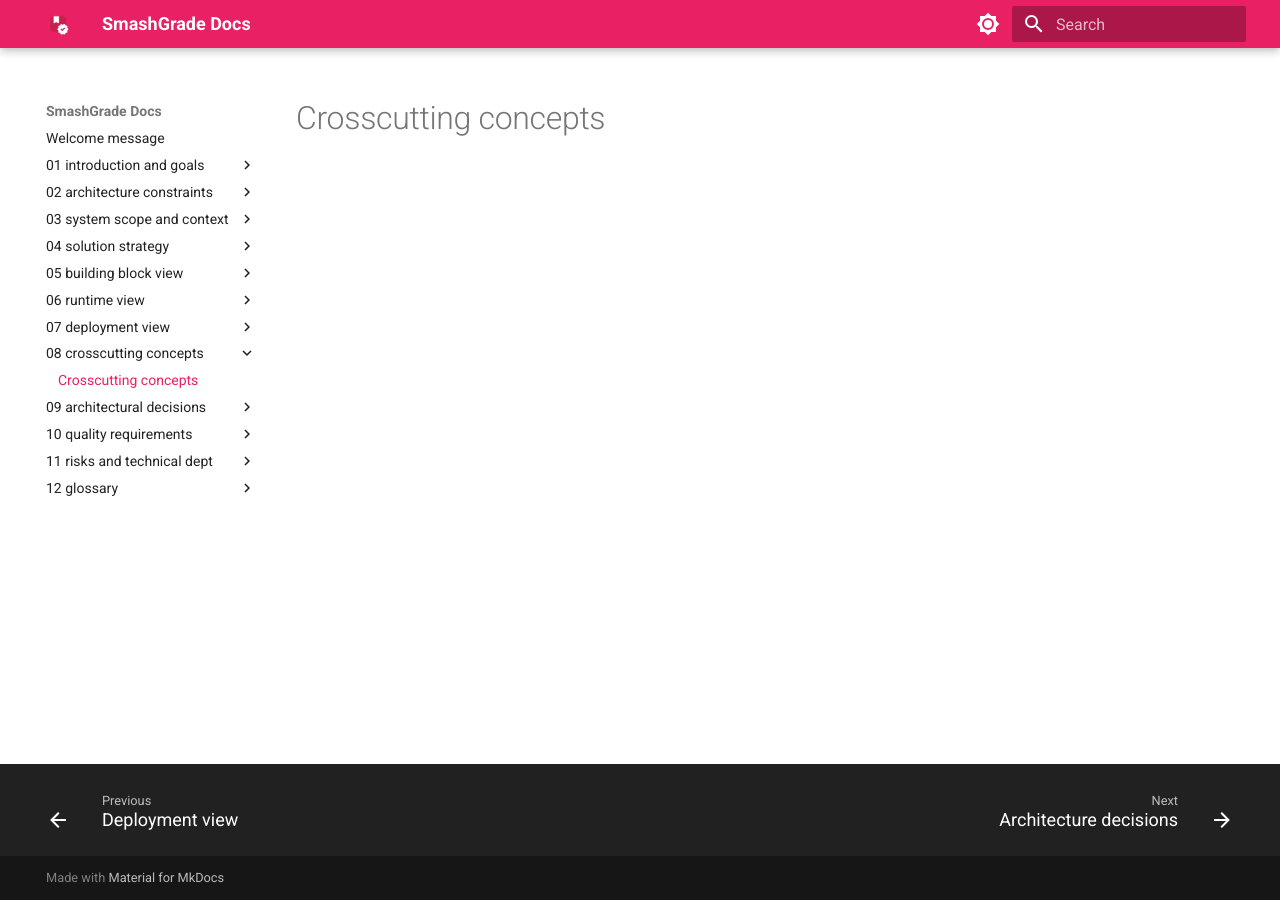
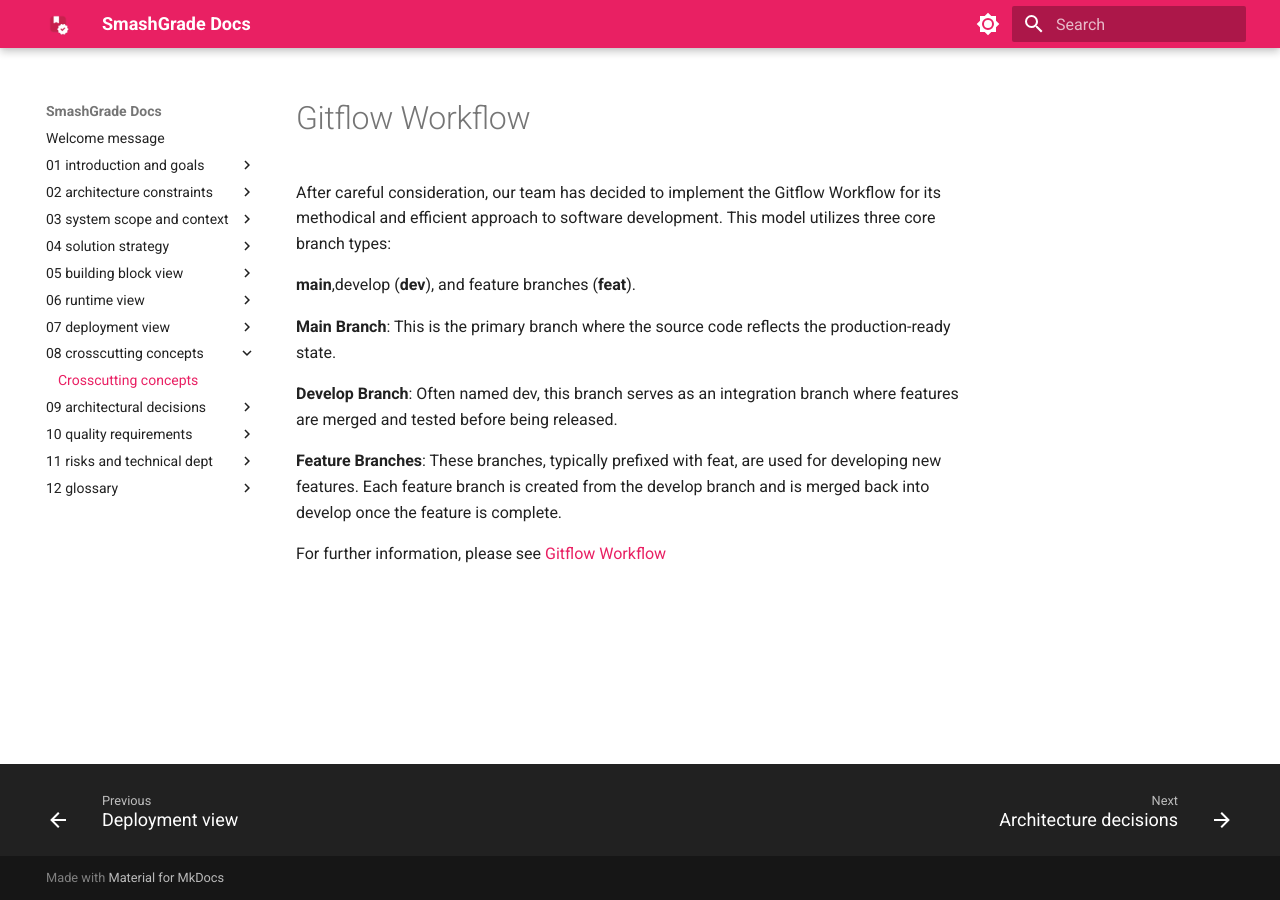
Before and after one commit to SmashGrade/documentation, an MkDocs documentation site: the page built from docs/08_crosscutting_concepts/08_crosscutting_concepts.md, in a window 1280 px wide. Built offline with MkDocs 1.6.1 and Material for MkDocs 9.7.7, drawn with Linux system fonts in a browser that asks for light colours.

Commit message:
add: gitflow workflow

```diff
--- a/docs/08_crosscutting_concepts/08_crosscutting_concepts.md
+++ b/docs/08_crosscutting_concepts/08_crosscutting_concepts.md
@@ -1,5 +1,16 @@
 ---
 title: Crosscutting concepts
 ---
+# Gitflow Workflow
 
-# Crosscutting concepts
+After careful consideration, our team has decided to implement the Gitflow Workflow for its methodical and efficient approach to software development. This model utilizes three core branch types:
+
+**main**,develop (**dev**), and feature branches (**feat**).
+
+**Main Branch**: This is the primary branch where the source code reflects the production-ready state.
+
+**Develop Branch**: Often named dev, this branch serves as an integration branch where features are merged and tested before being released.
+
+**Feature Branches**: These branches, typically prefixed with feat, are used for developing new features. Each feature branch is created from the develop branch and is merged back into develop once the feature is complete.
+
+For further information, please see [Gitflow Workflow](https://www.atlassian.com/git/tutorials/comparing-workflows/gitflow-workflow)
```
